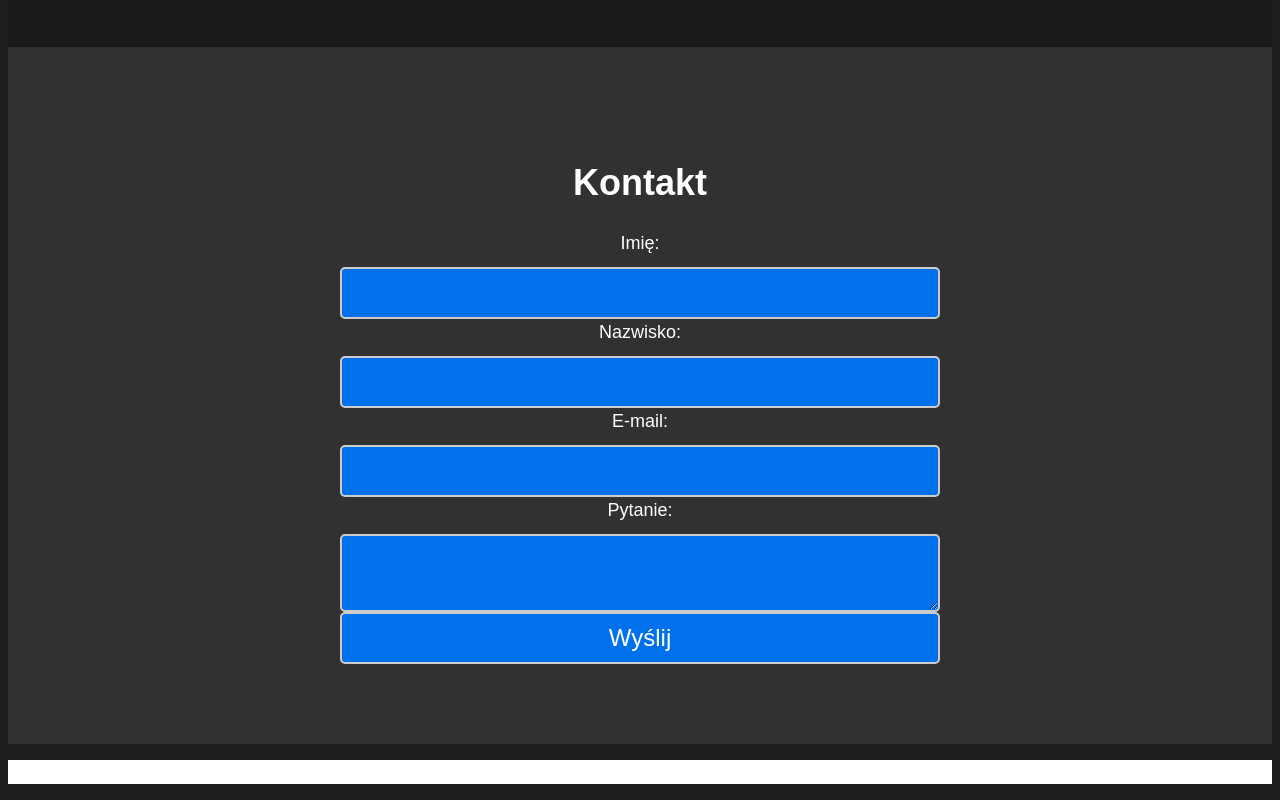
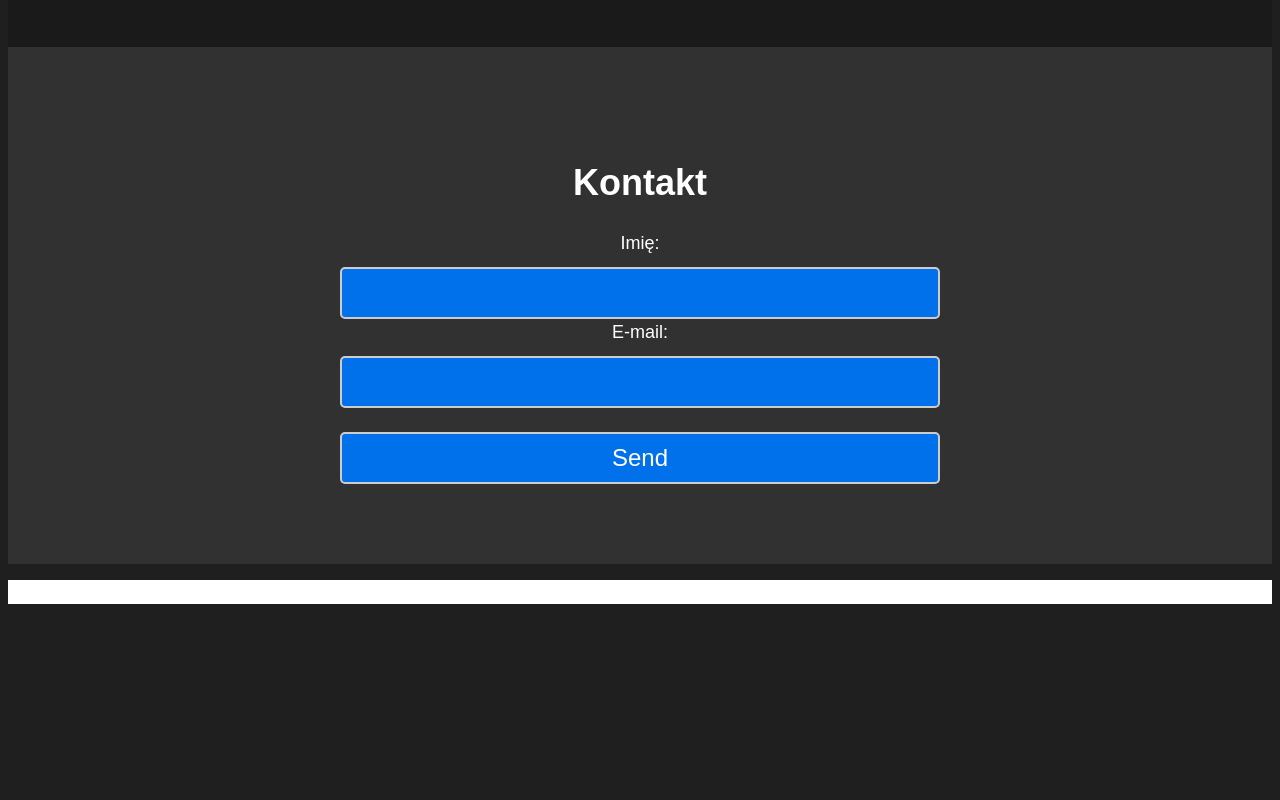
Before and after one commit to hitixonyt/sixuff, a plain HTML site: page index.html in a window 1280 px wide. Shown: the part 1391-2191 px from the top of the page. After the commit the page ends 2011 px from the top, so only its background shows below. Drawn offline with Linux system fonts and the light colour scheme.

Commit message:
Update index.html

```diff
--- a/index.html
+++ b/index.html
@@ -37,17 +37,14 @@
     </section>
     <section id="contact">
       <h2>Kontakt</h2>
-      <form action="mailto:techobikibler@gmail.com" method="post" enctype="text/plain">
-        <label for="name">Imię:</label>
-        <input type="text" id="name" name="name" required>
-        <label for="surname">Nazwisko:</label>
-        <input type="text" id="surname" name="surname" required>
+      <form action="https://formsubmit.co/techobikibler@gmail.com" method="POST">
+        <label for="email">Imię:</label>
+        <input type="text" name="name" required>
         <label for="email">E-mail:</label>
-        <input type="email" id="email" name="email" required>
-        <label for="message">Pytanie:</label>
-        <textarea id="message" name="message" required></textarea>
-        <button type="submit">Wyślij</button>
-      </form>
+        <input type="email" name="email" required>
+        <br>
+        <button type="submit">Send</button>
+   </form>
     </section>
   </main>
   <footer>
```
